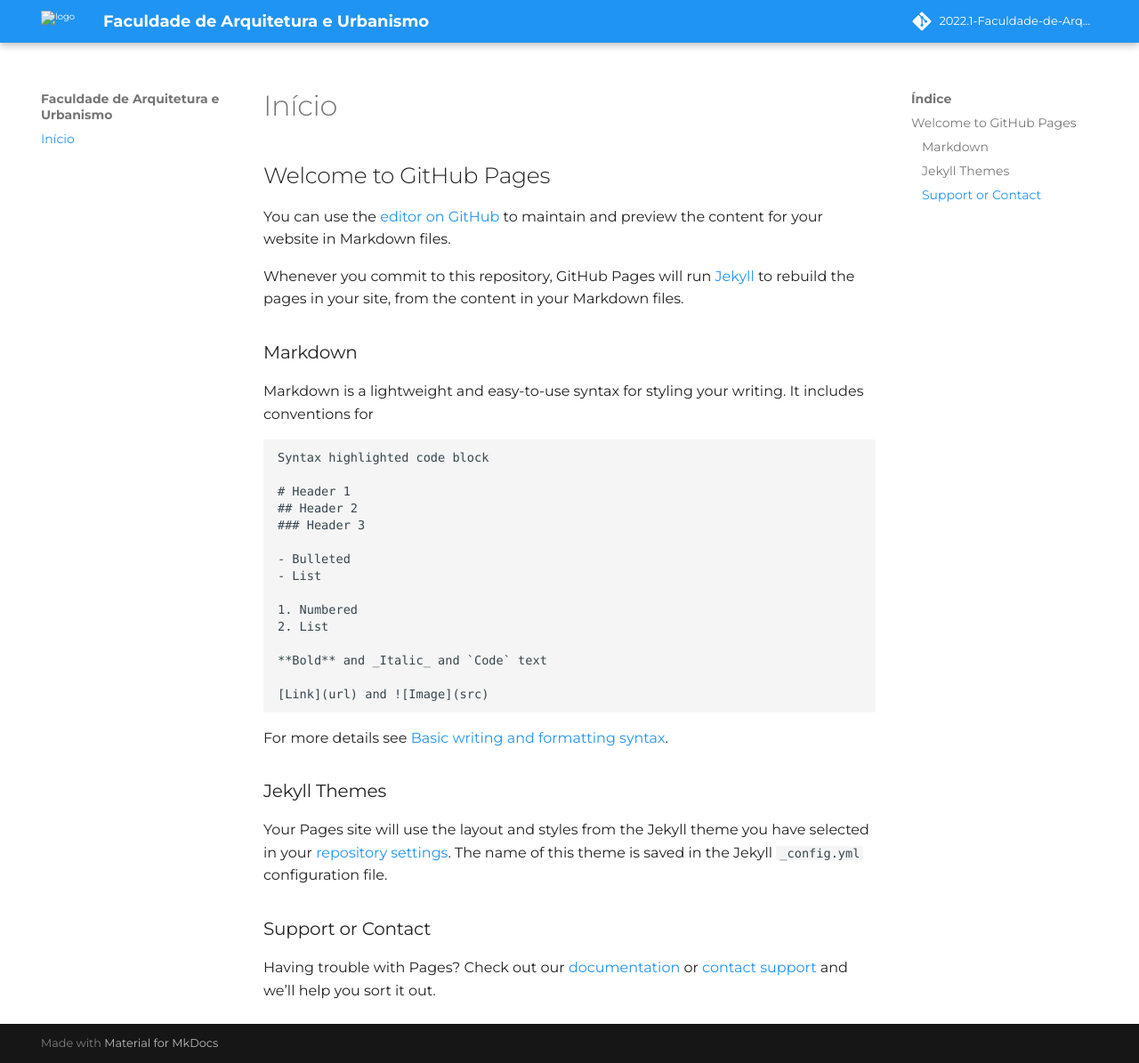
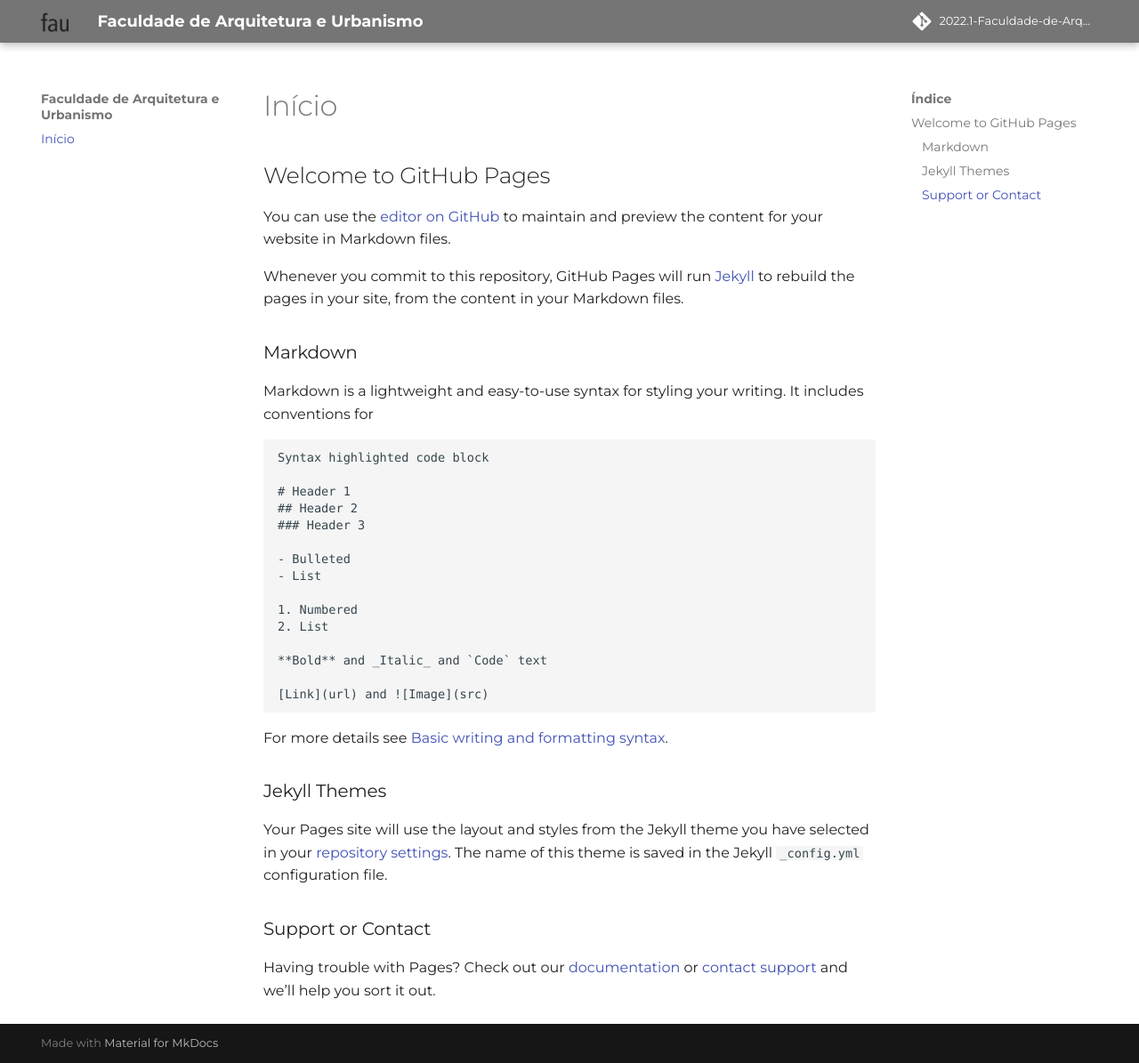
Before and after one commit to Mateusvff/2022.1-Faculdade-de-Arquitetura-e-Urbanismo, an MkDocs documentation site: the page built from docs/index.md, in a window 1280 px wide and 1195 px high. Shown: the whole window at 89% size. Built offline with MkDocs 1.6.1 and Material for MkDocs 9.7.7, drawn with Linux system fonts in a browser that asks for light colours; some web fonts are replaced; comment, search, counter and statistics services are not loaded.

Commit message:
add logo image

```diff
--- a/mkdocs.yml
+++ b/mkdocs.yml
@@ -12,14 +12,11 @@ theme:
   language: "pt"
   logo: "assets/logo_faunb.png"
   palette:
-    primary: "blue"
-    accent: "light blue"
+    primary: "grey"
+    accent: "light grey"
   font:
     text: "Montserrat"
     code: "sans-serif"
-
-extra_css:
-  - extra.css
 
 plugins:
   - mkdocs-video
--- a/requirements.txt
+++ b/requirements.txt
@@ -1,2 +1,3 @@
 mkdocs
 mkdocs-material
+mkdocs-video
```
Also changed, not shown: docs/assets/logo_faunb.png (renamed from assets/logo_faunb.png), 1 other file.
